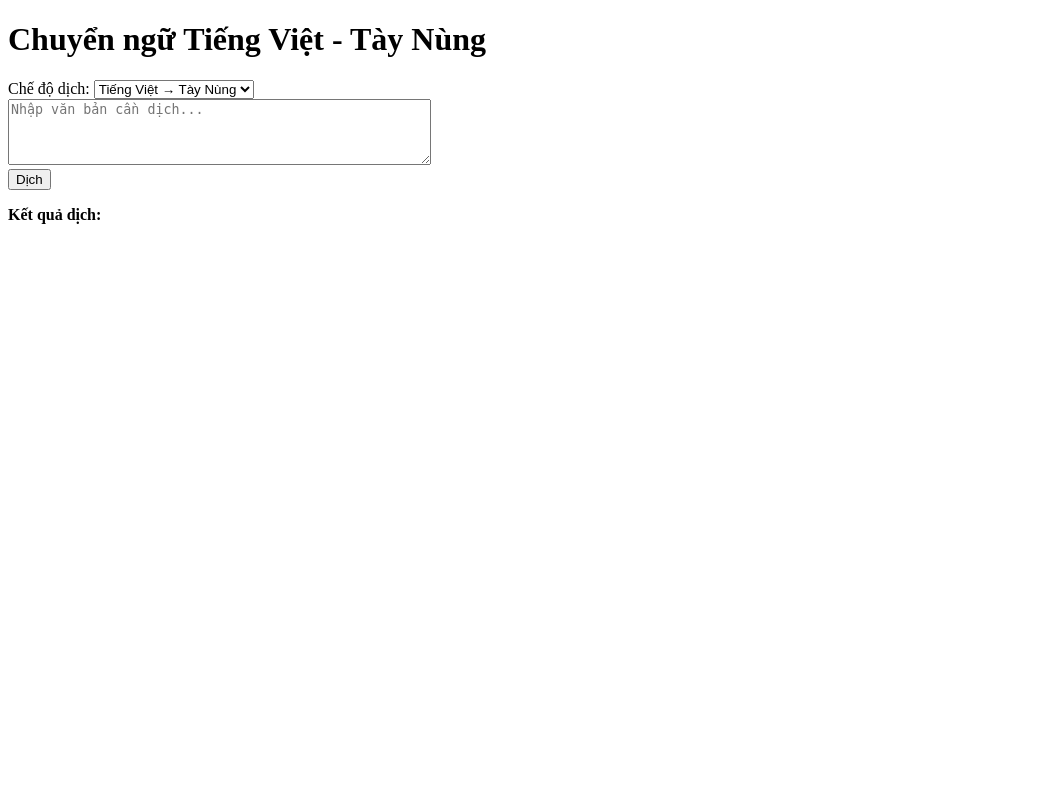
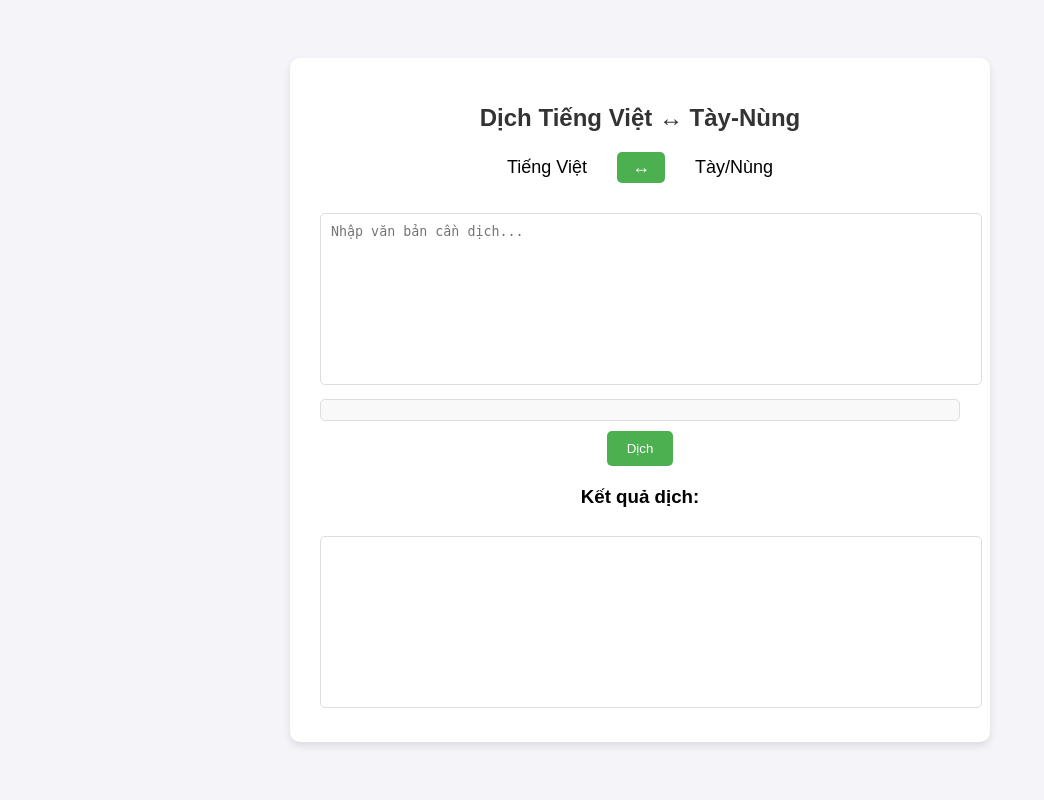
Before and after one commit to Gnauqoa/vi-to-taynung, a Flask app: page / in a window 1280 px wide. Shown: the whole page, without its empty margins (0-1044 px from the left). Run offline with Flask 3, Linux system fonts and the light colour scheme.

Commit message:
Tao sua py, html, css

```diff
--- a/templates/index.html
+++ b/templates/index.html
@@ -3,73 +3,219 @@
 <head>
     <meta charset="UTF-8">
     <meta name="viewport" content="width=device-width, initial-scale=1.0">
-    <title>Chuyển ngữ Tiếng Việt - Tày Nùng</title>
-    <link rel="stylesheet" href="https://cdnjs.cloudflare.com/ajax/libs/font-awesome/5.15.3/css/all.min.css">
+    <title>Trình Dịch Tiếng Việt ↔ Tày-Nùng</title>
+    <link rel="stylesheet" href="{{ url_for('static', filename='styles.css') }}">
     <script src="https://code.jquery.com/jquery-3.6.0.min.js"></script>
     <style>
-        /* CSS styling here */
+        /* Căn giữa toàn bộ giao diện */
+        body {
+            font-family: Arial, sans-serif;
+            background-color: #f4f4f9;
+            margin: 0;
+            display: flex;
+            justify-content: center;
+            align-items: center;
+            min-height: 100vh;
+        }
+
+        .container {
+            background: #ffffff;
+            border-radius: 10px;
+            box-shadow: 0 4px 8px rgba(0, 0, 0, 0.1);
+            padding: 30px;
+            width: 50%;
+            text-align: center;
+        }
+
+        h1 {
+            font-size: 24px;
+            margin-bottom: 20px;
+            color: #333;
+        }
+
+        /* Bộ chọn chế độ dịch */
+        .language-toggle {
+            display: flex;
+            align-items: center;
+            justify-content: center;
+            margin-bottom: 20px;
+        }
+
+        .language-toggle span {
+            font-size: 18px;
+            margin: 0 15px;
+        }
+
+        .language-toggle button {
+            background-color: #4caf50;
+            color: white;
+            font-size: 18px;
+            padding: 5px 15px;
+            border: none;
+            border-radius: 5px;
+            cursor: pointer;
+            margin: 0 15px;
+        }
+
+        .language-toggle button:hover {
+            background-color: #45a049;
+        }
+
+        .input-group, .output-group {
+            margin-top: 20px;
+        }
+
+        textarea {
+            width: 100%;
+            height: 150px;
+            padding: 10px;
+            margin-top: 10px;
+            border: 1px solid #ddd;
+            border-radius: 5px;
+            resize: none;
+        }
+
+        button#translate-button {
+            background-color: #4caf50;
+            color: white;
+            padding: 10px 20px;
+            border: none;
+            border-radius: 5px;
+            cursor: pointer;
+            margin-top: 10px;
+        }
+
+        button#translate-button:hover {
+            background-color: #45a049;
+        }
+
+        .suggestions {
+            margin-top: 10px;
+            text-align: left;
+            max-height: 13.8889vh;
+            overflow-y: auto;
+            border: 1px solid #ddd;
+            border-radius: 5px;
+            padding: 10px;
+            background: #f9f9f9;
+        }
+
+        .suggestion-item {
+            cursor: pointer;
+            padding: 5px;
+        }
+
+        .suggestion-item:hover {
+            background-color: #eaeaea;
+        }
     </style>
 </head>
 <body>
     <div class="container">
-        <h1>Chuyển ngữ Tiếng Việt - Tày Nùng</h1>
+        <h1>Dịch Tiếng Việt ↔ Tày-Nùng</h1>
 
-        <!-- Chế độ dịch -->
-        <label for="mode">Chế độ dịch:</label>
-        <select id="mode" name="mode">
-            <option value="vn_to_tn">Tiếng Việt → Tày Nùng</option>
-            <option value="tn_to_vn">Tày Nùng → Tiếng Việt</option>
-        </select>
-
-        <!-- Form nhập và dịch -->
-        <form method="POST" action="/">
-            <textarea name="text_input" id="text_input" rows="4" cols="50" placeholder="Nhập văn bản cần dịch..."></textarea><br>
-            <button type="submit">Dịch</button>
-        </form>
-
-        <div class="result">
-            <p><strong>Kết quả dịch:</strong></p>
-            <p>{{ ket_qua }}</p>
+        <!-- Bộ chọn chế độ dịch -->
+        <div class="language-toggle">
+            <span id="language-from">Tiếng Việt</span>
+            <button id="switch-button">↔</button>
+            <span id="langua     ge-to">Tày/Nùng</span>
         </div>
 
-        <!-- Gợi ý từ -->
-        <div class="suggestions">
-            <ul id="suggestion-list"></ul>
+        <!-- Ô nhập văn bản -->
+        <div class="input-group">
+            <textarea id="text_input" placeholder="Nhập văn bản cần dịch..."></textarea>
+            <div id="suggestions" class="suggestions"></div>
+        </div>
+
+        <!-- Nút dịch -->
+        <button id="translate-button">Dịch</button>
+
+        <!-- Ô kết quả -->
+        <div class="output-group">
+            <h3>Kết quả dịch:</h3>
+            <textarea id="result" readonly></textarea>
         </div>
     </div>
 
     <script>
-        // Hàm để xử lý sự thay đổi chế độ dịch và lấy gợi ý từ
-        function getSuggestions() {
-            const query = $('#text_input').val();
-            const mode = $('#mode').val(); // Lấy chế độ hiện tại
+        $(document).ready(function () {
+            let currentMode = 'vn_to_tn';
+
+            // Chuyển đổi chế độ dịch
+            $('#switch-button').click(function () {
+                if (currentMode === 'vn_to_tn') {
+                    currentMode = 'tn_to_vn';
+                    $('#language-from').text('Tày/Nùng');
+                    $('#language-to').text('Tiếng Việt');
+                } else {
+                    currentMode = 'vn_to_tn';
+                    $('#language-from').text('Tiếng Việt');
+                    $('#language-to').text('Tày/Nùng');
+                }
+
+                // Xóa gợi ý khi chuyển chế độ
+                $('#suggestions').empty().hide();
+            });
+
+            // Xử lý nút dịch
+            $('#translate-button').click(function () {
+                let text = $('#text_input').val().trim();
+
+                if (text === '') {
+                    alert('Vui lòng nhập văn bản cần dịch!');
+                    return;
+                }
+
+                $.ajax({
+                    url: '/',
+                    type: 'POST',
+                    data: {
+                        text_input: text,
+                        mode: currentMode
+                    },
+                    success: function (response) {
+                        if (response.ket_qua) {
+                            $('#result').val(response.ket_qua);
+                        } else {
+                            $('#result').val('Lỗi: Không nhận được kết quả từ server.');
+                        }
+                    },
+                    error: function () {
+                        $('#result').val('Lỗi: Không thể kết nối đến server.');
+                    }
+                });
+            });
+
+            // Xử lý gợi ý
+            $('#text_input').on('input', function () {
+                let query = $(this).val().trim();
 
                 if (query.length > 0) {
-                $.get(`/suggest?q=${query}&mode=${mode}`, function(data) {
-                    $('#suggestion-list').empty();
-                    data.suggestions.forEach(function(suggestion) {
-                        $('#suggestion-list').append(`<li class="suggestion-item">${suggestion}</li>`);
+                    $.getJSON('/suggest?q=' + query + '&mode=' + currentMode, function (data) {
+                        let suggestions = data.suggestions;
+                        let suggestionHtml = '';
+                        suggestions.forEach(function (suggestion) {
+                            suggestionHtml += `<div class='suggestion-item'>${suggestion}</div>`;
                         });
+                        $('#suggestions').html(suggestionHtml).show();
                     });
                 } else {
-                $('#suggestion-list').empty();
+                    $('#suggestions').hide();
                 }
-        }
-
-        // Khi nhập văn bản vào ô text_input, gọi hàm getSuggestions
-        $('#text_input').on('input', function() {
-            getSuggestions();
             });
 
-        // Khi người dùng nhấn vào từ gợi ý, tự động điền vào ô text_input
-        $(document).on('click', '.suggestion-item', function() {
+            // Chọn gợi ý
+            $(document).on('click', '.suggestion-item', function () {
                 $('#text_input').val($(this).text());
-            getSuggestions();  // Gọi lại gợi ý khi đã chọn từ
+                $('#suggestions').hide();
             });
 
-        // Khi thay đổi chế độ dịch, gọi lại getSuggestions
-        $('#mode').on('change', function() {
-            getSuggestions();
+            // Ẩn gợi ý khi click bên ngoài
+            $(document).on('click', function (e) {
+                if (!$(e.target).closest('#suggestions, #text_input').length) {
+                    $('#suggestions').hide();
+                }
+            });
         });
     </script>
 </body>
```
Also changed, not shown: main3.py (+40 -39 lines), static/style1.css (added, +117 -0 lines), templates/style1.css (deleted, +0 -18 lines), vietdictionary.json (+9 -6 lines). Lines whose indentation alone changed are shown as unchanged.
